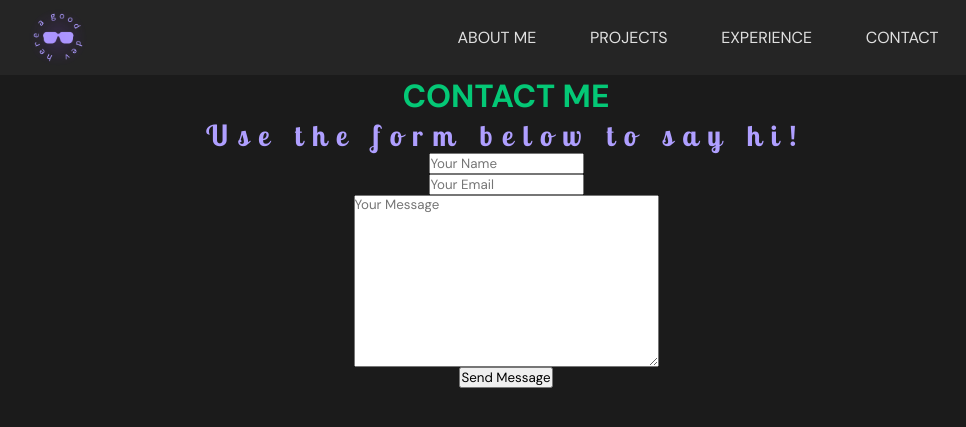
After one commit to zerias52/117_Portfolio, a Django app: page /contact/ in a window 1280 px wide. The commit adds this page. Shown: the top 427 px of the page, without its empty margins (134-1100 px from the left). Run offline with Django 5.2, Linux system fonts and the light colour scheme.

Commit message:
Added Contact page and email functionality

```diff
--- a/config/urls.py
+++ b/config/urls.py
@@ -21,5 +21,6 @@ from pages import views
 urlpatterns = [
     path('admin/', admin.site.urls),
     path("test_page", views.test_view, name="testing"),
+    path("contact/", views.contact_view, name="contact"),
     path("", views.about_view, name="about_url"),
 ]
--- /dev/null
+++ b/pages/forms.py
@@ -0,0 +1,6 @@
+from django import forms
+
+class ContactForm(forms.Form):
+    name = forms.CharField(max_length=200, widget=forms.TextInput(attrs={'placeholder': 'Your Name'}))
+    email = forms.CharField(max_length=200, widget=forms.TextInput(attrs={'placeholder': 'Your Email', 'type': 'email'}))
+    message = forms.CharField(widget=forms.Textarea(attrs={'placeholder': 'Your Message'}))
--- a/pages/views.py
+++ b/pages/views.py
@@ -1,4 +1,6 @@
 from django.shortcuts import render
+from .forms import ContactForm
+from django.core.mail import send_mail
 
 #function-based view
 def test_view(request):
@@ -6,3 +8,30 @@ def test_view(request):
 
 def about_view(request):
     return render(request, "pages/about.html")
+
+def contact_view(request):
+    if request.method == "POST":
+        # send the message
+        form = ContactForm(request.POST)
+
+        if form.is_valid():
+            print("Sending email")
+
+            name = form.cleaned_data["name"]
+            email = form.cleaned_data["email"]
+            message = form.cleaned_data["message"]
+
+            full_message = f"This is an email from your portfolio page\nName: {name}\nEmail: {email}\nMessage: {message}"
+
+            send_mail(
+                "Email from " + name,
+                full_message,
+                email,
+                ["brett.byrd@sdgku.edu"]
+            )
+            print("Email sent")
+        else:
+            print("Invalid data on the form")
+    else:
+        form = ContactForm()
+    return render(request, "pages/contact.html", {"form": form})
--- a/templates/base.html
+++ b/templates/base.html
@@ -28,16 +28,16 @@
 
            <!-- Menu Options -->
            <div class="nav-options center-row">
-               <a href="">About Me</a>
+               <a href="{% url "about_url" %}">About Me</a>
                <a href="">Projects</a>
                <a href="">Experience</a>
-               <a href="">Contact</a>
+               <a href="{% url "contact" %}">Contact</a>
            </div>
        </nav>
    </header>
 
 {% block content %}{% endblock content %}
 
-<h2>Here is my footer</h2>
+{#<h2>Here is my footer</h2>#}
 </body>
 </html>
--- /dev/null
+++ b/templates/pages/contact.html
@@ -0,0 +1,22 @@
+{% extends 'base.html' %}
+
+{% block title %}Contact Me{% endblock %}
+
+{% block content %}
+
+<section class="contact-section center-column">
+    <h1>Contact Me</h1>
+    <h2>Use the form below to say hi!</h2>
+
+    <form id ="emailForm" class ="center-column" method="POST" action=".">
+        {% csrf_token %}
+
+        {{ form.name }}
+        {{ form.email }}
+        {{ form.message }}
+
+        <button>Send Message</button>
+    </form>
+</section>
+
+{% endblock %}
```
Also changed, not shown: config/settings.py (+23 -0 lines), 1 other file.
